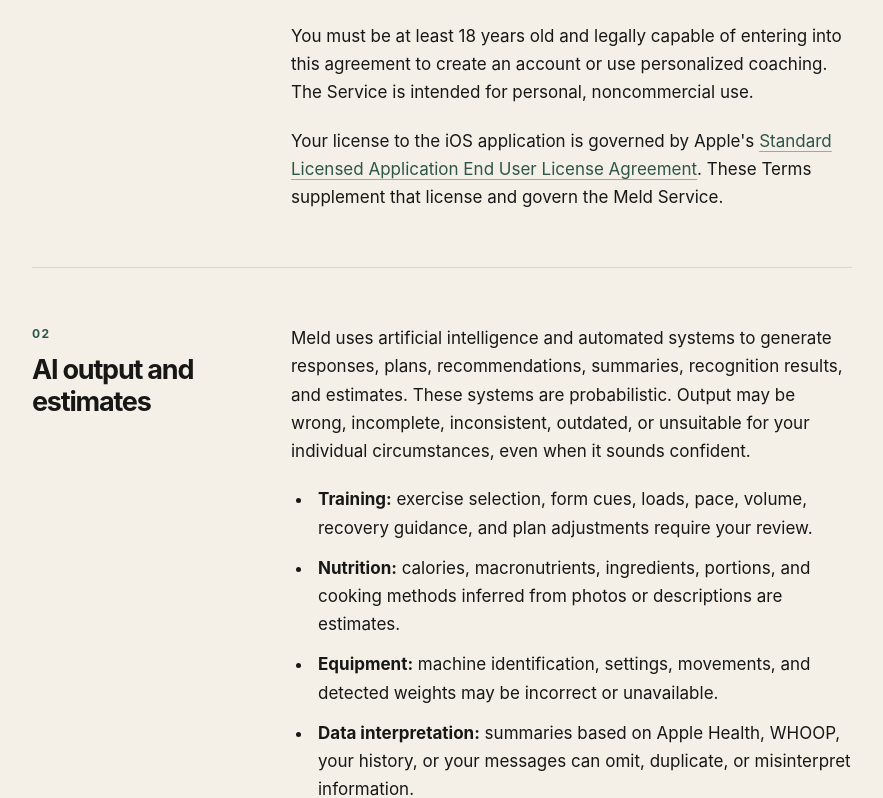
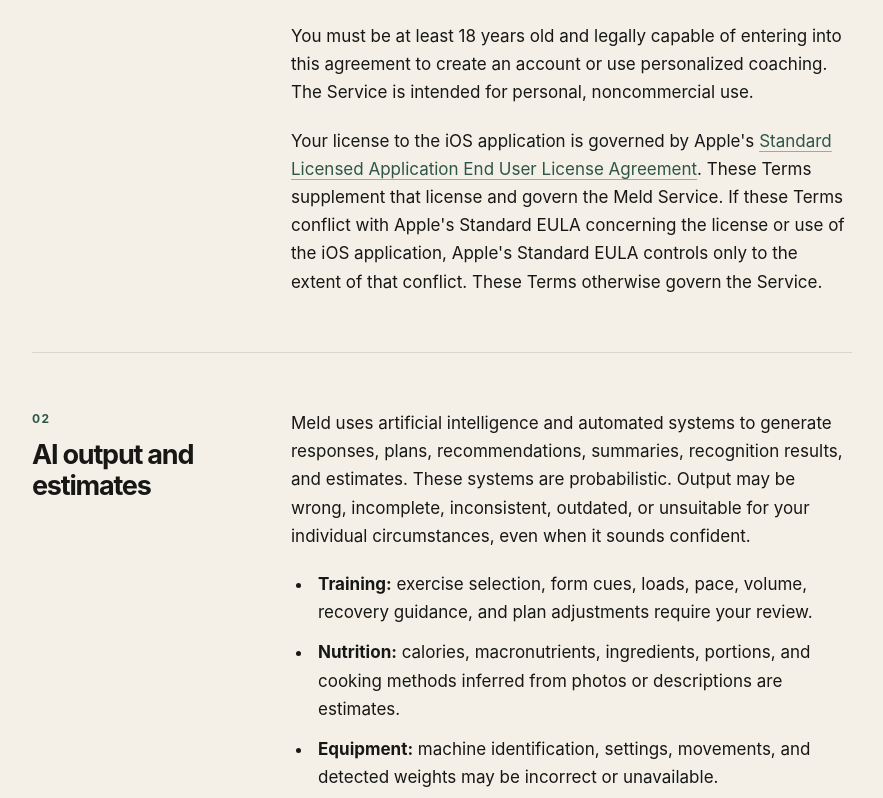
Before and after one commit to JDCR-GH/meld-privacy, a Next.js app: page /meld-privacy/terms in a window 1280 px wide. Shown: the part 1188-1986 px from the top of the page, without its empty margins (198-1081 px from the left). Built offline with nearby package versions, Linux system fonts and the light colour scheme.

Commit message:
Clarify Apple EULA precedence

```diff
--- a/app/terms/page.tsx
+++ b/app/terms/page.tsx
@@ -70,7 +70,10 @@ export default function Terms() {
           </p>
           <p>
             Your license to the iOS application is governed by Apple&apos;s <a href={standardEula} target="_blank" rel="noreferrer">Standard Licensed Application End User License Agreement</a>.
-            These Terms supplement that license and govern the Meld Service.
+            These Terms supplement that license and govern the Meld Service. If
+            these Terms conflict with Apple&apos;s Standard EULA concerning the license
+            or use of the iOS application, Apple&apos;s Standard EULA controls only to
+            the extent of that conflict. These Terms otherwise govern the Service.
           </p>
         </TermsSection>
 
@@ -278,6 +281,10 @@ export default function Terms() {
             by negligence where applicable law prohibits that limitation. Your local law
             may provide additional rights.
           </p>
+          <p>
+            For a claim governed by Apple&apos;s Standard EULA, its limitation of
+            liability controls to the extent it conflicts with this section.
+          </p>
         </TermsSection>
 
         <TermsSection number="14" title="Responsibility for misuse">
--- a/legal/document-manifest-v1.json
+++ b/legal/document-manifest-v1.json
@@ -8,7 +8,7 @@
       "effectiveDate": "2026-09-07",
       "url": "https://jdcr-gh.github.io/meld-privacy/terms/",
       "sourcePath": "app/terms/page.tsx",
-      "sourceSha256": "ed0da446e07a2fb22b37a48cf4f35756147490851ed30771ce40ea65dd88a8cd"
+      "sourceSha256": "b3024b84238086101f004ae07a06062a96deb6e5a61cd2b89023314be153ef1f"
     },
     {
       "id": "meld.privacy.v1",
```
